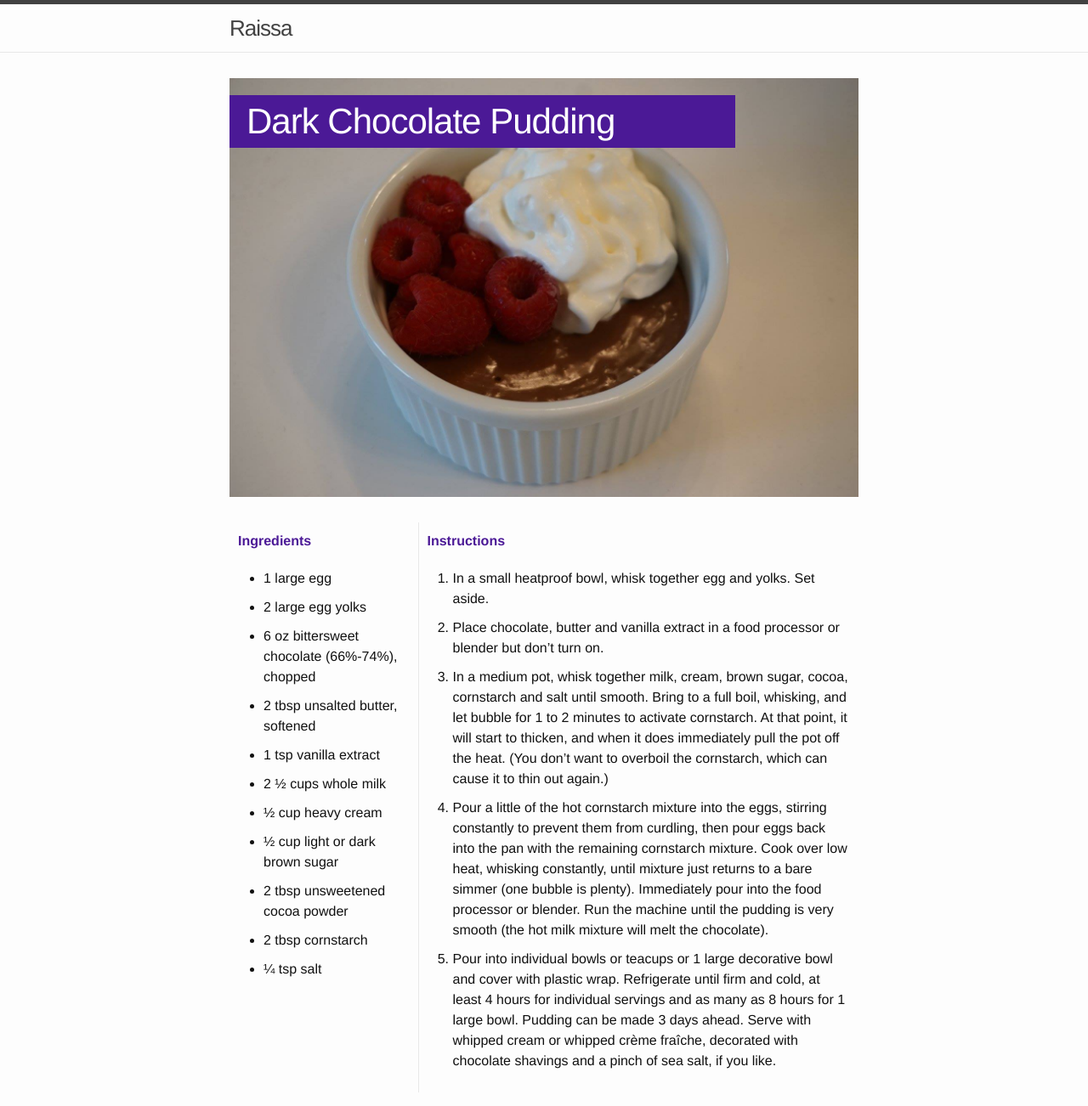
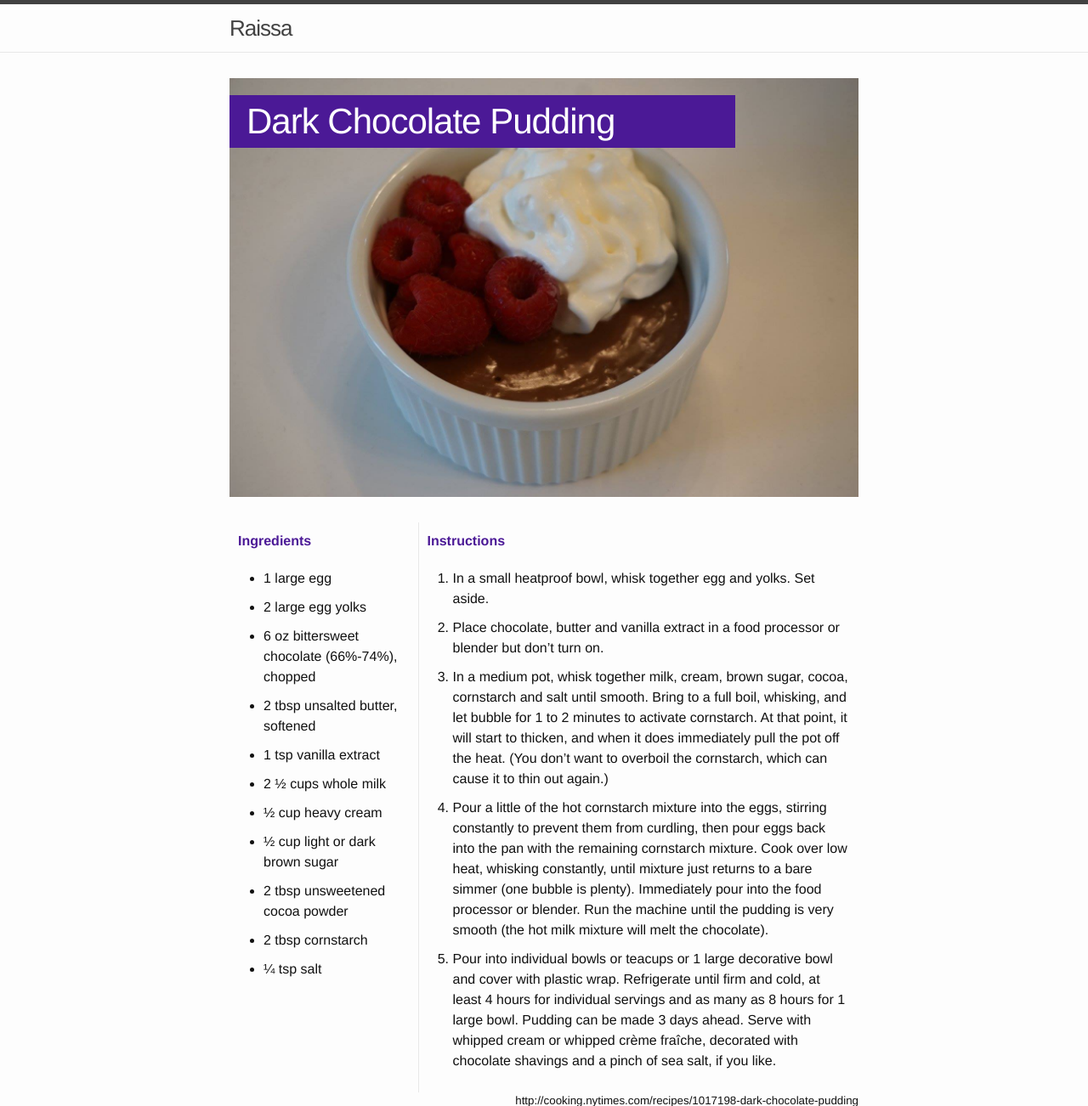
Before and after one commit to raissap/raissap.github.io, a Jekyll site: the page built from _posts/2016-03-22-dark-chocolate-pudding.markdown, in a window 1280 px wide, cut to the strip 0-1302 px from the top of the page. Shown: the whole strip at 85% size. Built offline with Jekyll 4.4.1, drawn with Linux system fonts in a browser that asks for light colours.

Commit message:
include source

```diff
--- a/_layouts/recipe.html
+++ b/_layouts/recipe.html
@@ -5,9 +5,7 @@ layout: default
 
   <header class="post-header">
     <h1 class="post-title" itemprop="name headline">{{ page.title }}</h1>
-    {% for image in page.gallery %}
-      <img src="/img/{{ image.path }}" alt="{{ image.caption }}" class="post-image"/>
-    {% endfor %}
+    <img src="/img/{{ page.image }}" alt="{{ page.title }}" class="post-image"/>
   </header>
 
   <div class="post-content" itemprop="articleBody">
@@ -37,6 +35,10 @@ layout: default
         </tr>
       </tbody>
     </table>
+
+    {% if page.source %}
+      <small class="pull-right">{{ page.source }}</small>
+    {% endif %}
   </div>
 
 </article>
--- a/_posts/2016-03-22-dark-chocolate-pudding.markdown
+++ b/_posts/2016-03-22-dark-chocolate-pudding.markdown
@@ -4,9 +4,7 @@ layout: recipe
 title: "Dark Chocolate Pudding"
 categories: tasty
 image: chocolate-pudding.jpg
-gallery:
-  - path: chocolate-pudding.jpg
-    caption: "chocolate pudding"
+source: http://cooking.nytimes.com/recipes/1017198-dark-chocolate-pudding
 ingredients:
   - 1 large egg
   - 2 large egg yolks
--- a/_sass/_custom.scss
+++ b/_sass/_custom.scss
@@ -10,6 +10,18 @@ $white: #FFFFFF;
 
 html, body {
   height: 100%;
+}
+
+.pull-right {
+  float: right;
+}
+
+.pull-left {
+  float: left;
+}
+
+.clear {
+  clear: both;
 }
 
 .site-header {
```
